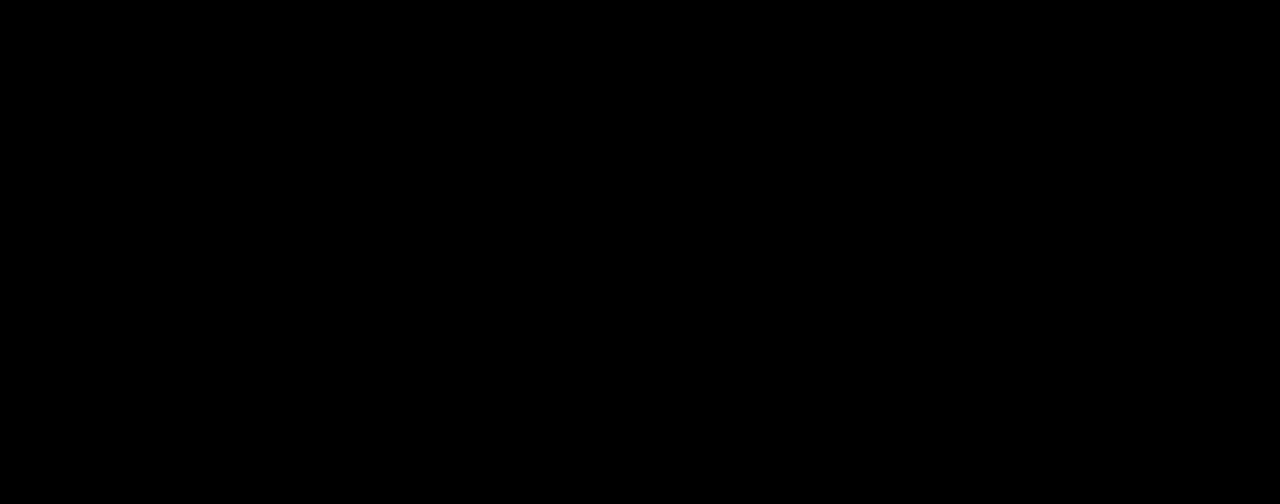
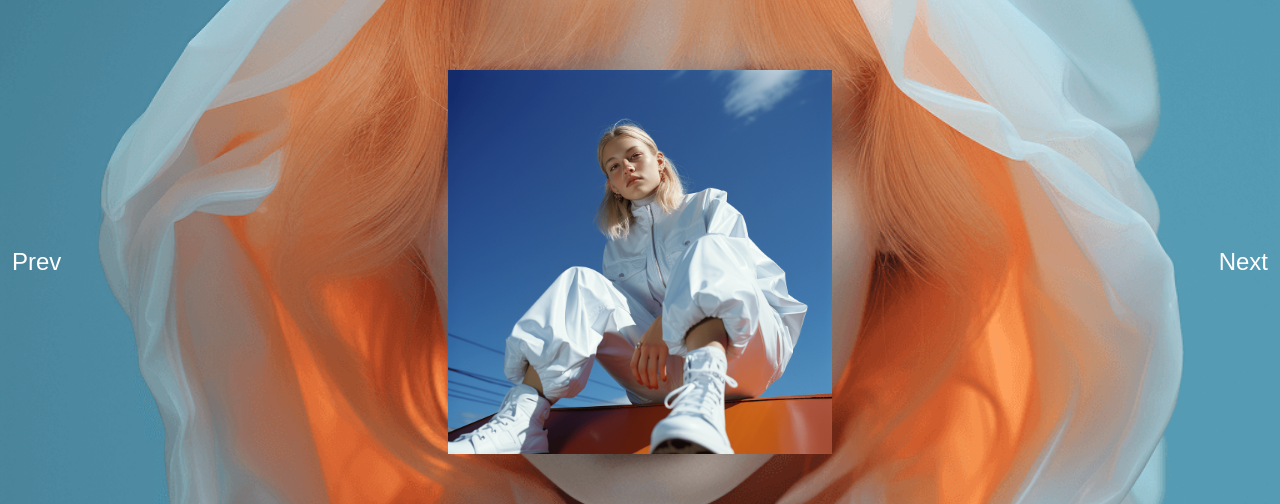
Before and after one commit to oleg-lekhnitsky/port2, a Nuxt app: page /slider-rework in a window 1280 px wide. Before the commit this address had no page. Shown: the part 138-642 px from the top of the page. Built offline with nearby package versions, Linux system fonts and the light colour scheme.

Commit message:
slider page

```diff
--- /dev/null
+++ b/pages/slider-rework.vue
@@ -0,0 +1,193 @@
+<template>
+  <div class="display-button"></div>
+  <div class="slider-wrapper">
+    <div class="slider">
+      <div class="slides-container">
+        <div
+          class="slide"
+          v-for="(_, index) in totalSlides"
+          :key="index"
+          :class="{
+            'active': index === currentSlide,
+            'previous': index === previousSlideIndex,
+            'previous-previous': index === previousPreviousSlideIndex,
+            'next': index === nextSlideIndex,
+            'next-next': index === nextNextSlideIndex // Add class for next-next slide
+          }"
+          :style="{ zIndex: currentSlide === index ? totalSlides + 1 : (index === nextSlideIndex ? totalSlides + 2 : (index === previousSlideIndex ? totalSlides - 2 : index === nextNextSlideIndex ? totalSlides - 3 : index === previousPreviousSlideIndex ? totalSlides - 4 : 0))  }"
+        >
+          <NuxtImg
+            :src="`/img/${index + 1}.png`"
+            :alt="`Image ${index + 1}`"
+            loading="lazy"
+            format="webp"
+          />
+        </div>
+      </div>
+    </div>
+
+    <button @click="previousSlide" :disabled="transitioning" class="prev-slide-btn slide-btn">Prev</button>
+    <button @click="nextSlide" :disabled="transitioning" class="next-slide-btn slide-btn">Next</button>
+
+  </div>
+</template>
+
+<script>
+export default {
+  name: 'Slider',
+  data() {
+    return {
+      currentSlide: 0,
+      totalSlides: 8,
+      transitioning: false,
+    };
+  },
+  computed: {
+    previousSlideIndex() {
+      return (this.currentSlide - 1 + this.totalSlides) % this.totalSlides;
+    },
+    previousPreviousSlideIndex() {
+      return (this.currentSlide - 2 + this.totalSlides) % this.totalSlides;
+    },
+    nextSlideIndex() {
+      return (this.currentSlide + 1) % this.totalSlides;
+    },
+    nextNextSlideIndex() {
+      return (this.currentSlide + 2) % this.totalSlides;
+    }
+  },
+  methods: {
+    previousSlide() {
+      if (!this.transitioning && this.currentSlide > 0) {
+        this.transitioning = true; // Set transitioning to true before changing slide
+        setTimeout(() => {
+          this.currentSlide -= 1;
+          this.transitioning = false; // Set transitioning to false after changing slide
+        }, 10); // Delay for 1 millisecond (adjust the delay time as needed)
+      }
+      if (!this.transitioning && this.currentSlide <= 0) {
+        this.transitioning = true; // Set transitioning to true before changing slide
+        setTimeout(() => {
+          this.currentSlide = this.totalSlides - 1
+          this.transitioning = false; // Set transitioning to false after changing slide
+        }, 10); // Delay for 1 millisecond (adjust the delay time as needed)
+      }
+    },
+    nextSlide() {
+      if (!this.transitioning && this.currentSlide < this.totalSlides - 1) {
+        this.transitioning = true; // Set transitioning to true before changing slide
+        setTimeout(() => {
+          this.currentSlide += 1
+          this.transitioning = false; // Set transitioning to false after changing slide
+        }, 10); // Delay for 1 millisecond (adjust the delay time as needed)
+      }
+      if (!this.transitioning && this.currentSlide === this.totalSlides - 1) {
+        setTimeout(() => {
+          this.currentSlide = 0;
+          this.transitioning = false; // Set transitioning to false after changing slide
+        }, 10); // Delay for 1 millisecond (adjust the delay time as needed)
+      }
+    },
+  },
+};
+</script>
+
+<style scoped>
+/* Add your custom styles here */
+.slider-wrapper {
+  position: relative;
+  z-index: 0;
+}
+
+.slider {
+  position: relative;
+  display: flex;
+  min-height: 100vh;
+  overflow: hidden;
+  max-height: 90vh;
+}
+
+.slide {
+  position: absolute;
+  flex: 0 0 auto;
+  background-position: center;
+  display: flex;
+  justify-content: center;
+  align-items: center;
+  transform-origin: center;
+  width: 100%;
+  height: 100%;
+  top: 0;
+  left: 0;
+  right: 0;
+  bottom: 0;
+  transition:transform 0.5s ease ;
+  transform: scale(0);
+}
+
+img {
+  width: 100%;
+  height: auto;
+}
+
+
+
+.previous-previous {
+  transform: scale(1);
+}
+
+.previous {
+  transform: scale(1);
+}
+
+.active {
+  opacity: 1;
+  transform: scale(0.3);
+}
+
+.next {
+  transform: scale(0);
+}
+
+.next-next {
+  transform: scale(0);
+}
+
+.prev-slide-btn {
+  position: absolute;
+  width: 50vw;
+  height: 100vh;
+  top: 50%;
+  left: 0;
+  text-align: left;
+  transform: translateY(-50%);
+  background: none;
+  border: none;
+  color: white;
+  font-size: 1.5rem;
+  cursor: pointer;
+  z-index: 100;
+  padding: 12px;
+}
+.next-slide-btn {
+  position: absolute;
+  width: 50vw;
+  height: 100vh;
+  top: 50%;
+  right: 0;
+  text-align: right;
+  transform: translateY(-50%);
+  background: none;
+  border: none;
+  color: white;
+  font-size: 1.5rem;
+  cursor: pointer;
+  z-index: 100;
+  padding: 12px;
+}
+
+.slides-container {
+  width: 100%;
+}
+
+</style>
```
